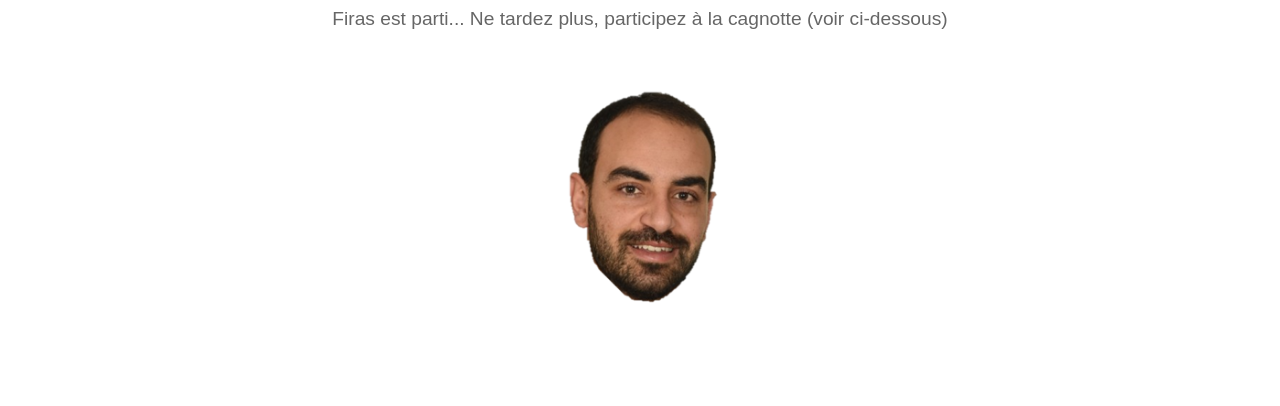
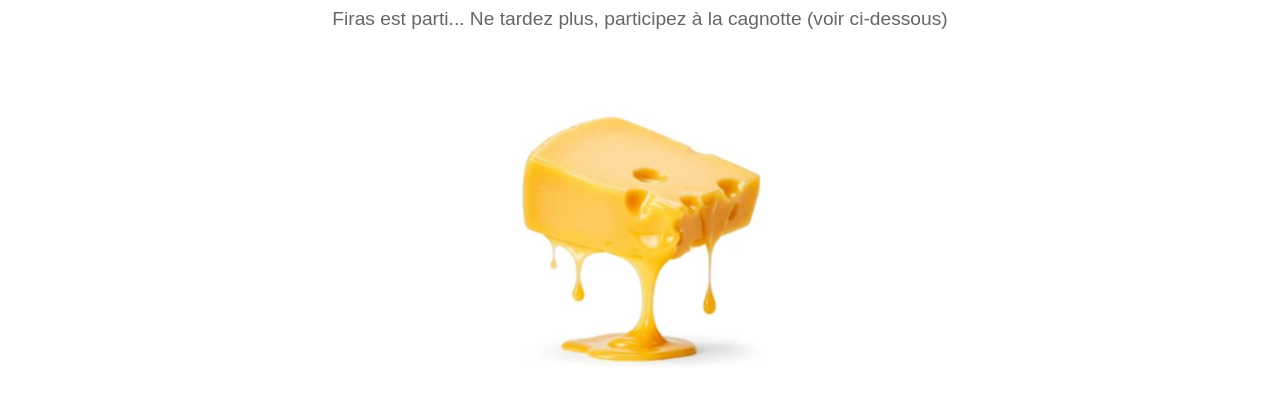
Before and after one commit to viviend2/PDD-LV_NEO, a plain HTML site: page index.html in a window 1280 px wide. Shown: the part 546-952 px from the top of the page. Drawn offline with Linux system fonts and the light colour scheme.

```diff
--- a/index.html
+++ b/index.html
@@ -131,7 +131,7 @@
             <h1><div id="countdown"></div></h1>
 			  <div id="message"><p> Firas est parti... Ne tardez plus, participez à la cagnotte (voir ci-dessous)</p>
 			  <BR><BR>
-				 <a href="https://www.leetchi.com/fr/c/pdd-fbo-3509528?utm_source=copylink&utm_medium=social_sharing"target="_blank"><img src="myimage.png" alt="Desc"width="300" height="300"></a>
+				 <a href="https://www.leetchi.com/fr/c/pdd-fbo-3509528?utm_source=copylink&utm_medium=social_sharing"target="_blank"><img src="cheese.png" alt="Desc"width="300" height="300"></a>
 			  </div>
 			</div>
 
```
